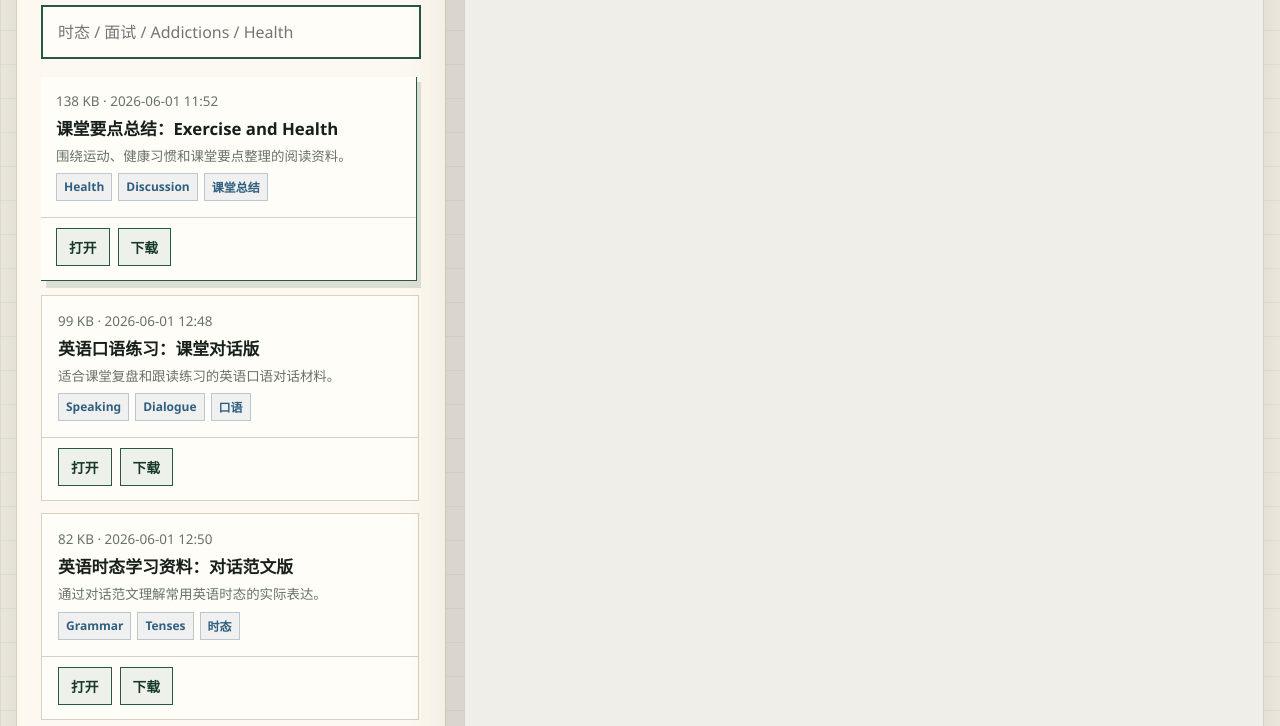
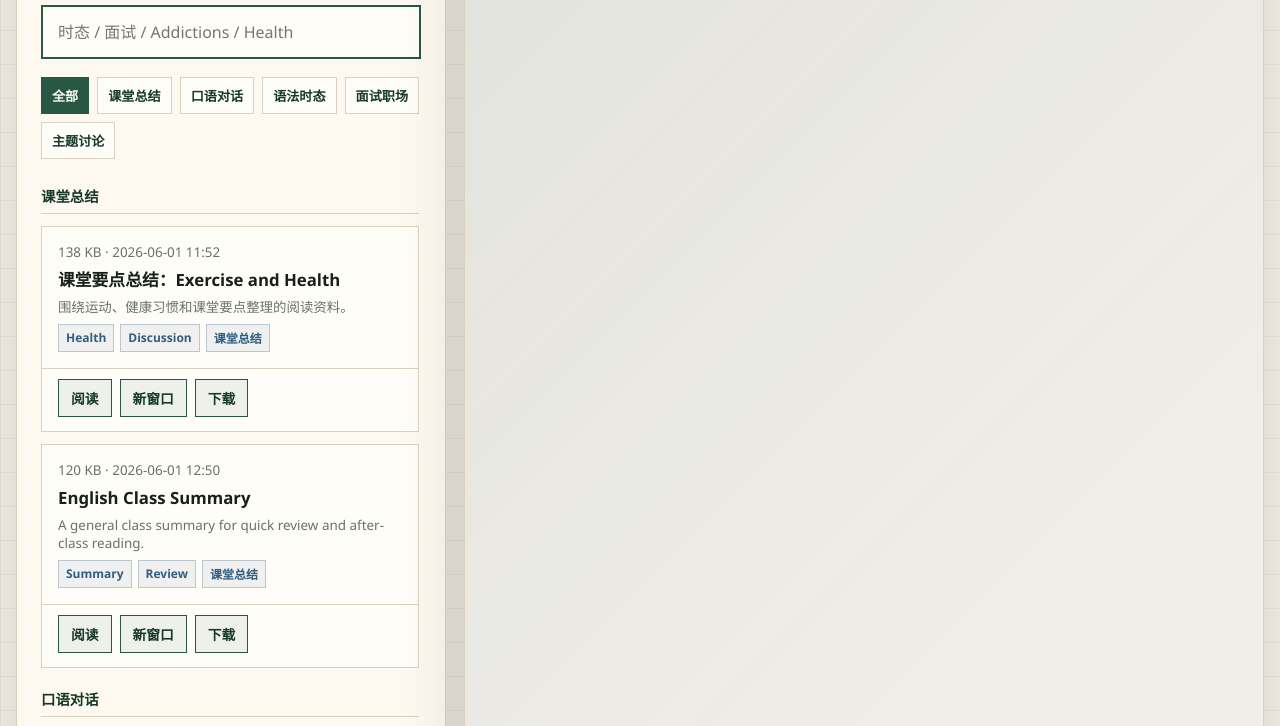
Before and after one commit to gongyijie85/english-class-course-browser, a website built with Vite: page index.html in a window 1280 px wide. Shown: the part 310-1036 px from the top of the page. Built offline with nearby package versions, Linux system fonts and the light colour scheme; files whose address does not match are found by name.

Commit message:
Improve course directory and PDF sync workflow

```diff
--- a/package.json
+++ b/package.json
@@ -5,6 +5,7 @@
   "type": "module",
   "scripts": {
     "dev": "vite --host 0.0.0.0",
+    "sync:pdfs": "node scripts/sync-pdfs.mjs",
     "build": "tsc && vite build",
     "preview": "vite preview --host 0.0.0.0"
   },
--- a/src/courses.ts
+++ b/src/courses.ts
@@ -2,6 +2,7 @@ export type Course = {
   id: string;
   title: string;
   fileName: string;
+  category: string;
   updated: string;
   size: string;
   tags: string[];
@@ -10,76 +11,116 @@ export type Course = {
 
 export const courses: Course[] = [
   {
-    id: "exercise-health",
-    title: "课堂要点总结：Exercise and Health",
-    fileName: "课堂要点总结_Exercise_and_Health.pdf",
-    updated: "2026-06-01 11:52",
-    size: "138 KB",
-    tags: ["Health", "Discussion", "课堂总结"],
-    summary: "围绕运动、健康习惯和课堂要点整理的阅读资料。"
+    "id": "exercise-health",
+    "title": "课堂要点总结：Exercise and Health",
+    "category": "课堂总结",
+    "tags": [
+      "Health",
+      "Discussion",
+      "课堂总结"
+    ],
+    "summary": "围绕运动、健康习惯和课堂要点整理的阅读资料。",
+    "fileName": "课堂要点总结_Exercise_and_Health.pdf",
+    "updated": "2026-06-01 11:52",
+    "size": "138 KB"
   },
   {
-    id: "speaking-dialogue",
-    title: "英语口语练习：课堂对话版",
-    fileName: "英语口语练习_课堂对话版.pdf",
-    updated: "2026-06-01 12:48",
-    size: "99 KB",
-    tags: ["Speaking", "Dialogue", "口语"],
-    summary: "适合课堂复盘和跟读练习的英语口语对话材料。"
+    "id": "speaking-dialogue",
+    "title": "英语口语练习：课堂对话版",
+    "category": "口语对话",
+    "tags": [
+      "Speaking",
+      "Dialogue",
+      "口语"
+    ],
+    "summary": "适合课堂复盘和跟读练习的英语口语对话材料。",
+    "fileName": "英语口语练习_课堂对话版.pdf",
+    "updated": "2026-06-01 12:48",
+    "size": "99 KB"
   },
   {
-    id: "tense-dialogue",
-    title: "英语时态学习资料：对话范文版",
-    fileName: "英语时态学习资料_对话范文版.pdf",
-    updated: "2026-06-01 12:50",
-    size: "82 KB",
-    tags: ["Grammar", "Tenses", "时态"],
-    summary: "通过对话范文理解常用英语时态的实际表达。"
+    "id": "tense-dialogue",
+    "title": "英语时态学习资料：对话范文版",
+    "category": "语法时态",
+    "tags": [
+      "Grammar",
+      "Tenses",
+      "时态"
+    ],
+    "summary": "通过对话范文理解常用英语时态的实际表达。",
+    "fileName": "英语时态学习资料_对话范文版.pdf",
+    "updated": "2026-06-01 12:50",
+    "size": "82 KB"
   },
   {
-    id: "lesson11-tenses",
-    title: "英语时态学习资料：Lesson 11",
-    fileName: "英语时态学习资料_Lesson11.pdf",
-    updated: "2026-06-01 12:47",
-    size: "112 KB",
-    tags: ["Grammar", "Lesson 11", "时态"],
-    summary: "Lesson 11 的时态知识点、例句和课堂学习资料。"
+    "id": "lesson11-tenses",
+    "title": "英语时态学习资料：Lesson 11",
+    "category": "语法时态",
+    "tags": [
+      "Grammar",
+      "Lesson 11",
+      "时态"
+    ],
+    "summary": "Lesson 11 的时态知识点、例句和课堂学习资料。",
+    "fileName": "英语时态学习资料_Lesson11.pdf",
+    "updated": "2026-06-01 12:47",
+    "size": "112 KB"
   },
   {
-    id: "interview-skills",
-    title: "英语学习与面试技巧：课堂版",
-    fileName: "英语学习与面试技巧_课堂版.pdf",
-    updated: "2026-06-01 12:49",
-    size: "151 KB",
-    tags: ["Interview", "Career", "面试"],
-    summary: "面试场景下的英语表达、学习方法和课堂练习内容。"
+    "id": "interview-skills",
+    "title": "英语学习与面试技巧：课堂版",
+    "category": "面试职场",
+    "tags": [
+      "Interview",
+      "Career",
+      "面试"
+    ],
+    "summary": "面试场景下的英语表达、学习方法和课堂练习内容。",
+    "fileName": "英语学习与面试技巧_课堂版.pdf",
+    "updated": "2026-06-01 12:49",
+    "size": "151 KB"
   },
   {
-    id: "addictions-notes",
-    title: "English Class Notes: Addictions",
-    fileName: "English_Class_Notes_Addictions.pdf",
-    updated: "2026-06-01 12:47",
-    size: "106 KB",
-    tags: ["Addictions", "Notes", "Vocabulary"],
-    summary: "Topic notes for discussing addictions, habits, and related vocabulary."
+    "id": "addictions-notes",
+    "title": "English Class Notes: Addictions",
+    "category": "主题讨论",
+    "tags": [
+      "Addictions",
+      "Notes",
+      "Vocabulary"
+    ],
+    "summary": "Topic notes for discussing addictions, habits, and related vocabulary.",
+    "fileName": "English_Class_Notes_Addictions.pdf",
+    "updated": "2026-06-01 12:47",
+    "size": "106 KB"
   },
   {
-    id: "class-summary",
-    title: "English Class Summary",
-    fileName: "english_class_summary.pdf",
-    updated: "2026-06-01 12:50",
-    size: "120 KB",
-    tags: ["Summary", "Review", "课堂总结"],
-    summary: "A general class summary for quick review and after-class reading."
+    "id": "class-summary",
+    "title": "English Class Summary",
+    "category": "课堂总结",
+    "tags": [
+      "Summary",
+      "Review",
+      "课堂总结"
+    ],
+    "summary": "A general class summary for quick review and after-class reading.",
+    "fileName": "english_class_summary.pdf",
+    "updated": "2026-06-01 12:50",
+    "size": "120 KB"
   },
   {
-    id: "trends-dialogue",
-    title: "English Lesson: Trends Dialogue",
-    fileName: "English_Lesson_Trends_Dialogue.pdf",
-    updated: "2026-06-01 12:50",
-    size: "133 KB",
-    tags: ["Trends", "Dialogue", "Discussion"],
-    summary: "Dialogue-based material for talking about trends and opinions."
+    "id": "trends-dialogue",
+    "title": "English Lesson: Trends Dialogue",
+    "category": "主题讨论",
+    "tags": [
+      "Trends",
+      "Dialogue",
+      "Discussion"
+    ],
+    "summary": "Dialogue-based material for talking about trends and opinions.",
+    "fileName": "English_Lesson_Trends_Dialogue.pdf",
+    "updated": "2026-06-01 12:50",
+    "size": "133 KB"
   }
 ];
 
--- a/src/main.ts
+++ b/src/main.ts
@@ -9,8 +9,9 @@ if (!appRoot) {
 
 const app = appRoot;
 
-let activeCourse = courses[0];
+let activeCourse: Course | null = null;
 let query = "";
+let activeCategory = "全部";
 
 function injectStyles(): void {
   if (document.querySelector<HTMLStyleElement>("#course-browser-styles")) {
@@ -26,6 +27,10 @@ function injectStyles(): void {
 const normalize = (value: string) => value.toLowerCase().trim();
 
 function matchesCourse(course: Course, search: string): boolean {
+  if (activeCategory !== "全部" && course.category !== activeCategory) {
+    return false;
+  }
+
   const normalizedSearch = normalize(search);
   if (!normalizedSearch) {
     return true;
@@ -38,20 +43,41 @@ function matchesCourse(course: Course, search: string): boolean {
   return haystack.includes(normalizedSearch);
 }
 
+function categories(): string[] {
+  return ["全部", ...Array.from(new Set(courses.map((course) => course.category)))];
+}
+
+function groupCourses(courseList: Course[]): Array<[string, Course[]]> {
+  const groups: Array<[string, Course[]]> = [];
+
+  courseList.forEach((course) => {
+    const existingGroup = groups.find(([category]) => category === course.category);
+    if (existingGroup) {
+      existingGroup[1].push(course);
+      return;
+    }
+
+    groups.push([course.category, [course]]);
+  });
+
+  return groups;
+}
+
 function renderCourseCard(course: Course): string {
-  const isActive = course.id === activeCourse.id;
+  const isActive = course.id === activeCourse?.id;
   const tags = course.tags.map((tag) => `<span>${tag}</span>`).join("");
 
   return `
     <article class="course-card ${isActive ? "is-active" : ""}" data-course-id="${course.id}">
-      <button class="course-select" type="button" data-action="select" data-course-id="${course.id}">
+      <div class="course-body">
         <span class="course-kicker">${course.size} · ${course.updated}</span>
         <strong>${course.title}</strong>
         <span class="course-summary">${course.summary}</span>
         <span class="tag-row">${tags}</span>
-      </button>
+      </div>
       <div class="course-actions">
-        <a href="${courseUrl(course)}" target="_blank" rel="noreferrer">打开</a>
+        <button class="read-button" type="button" data-action="select" data-course-id="${course.id}">阅读</button>
+        <a href="${courseUrl(course)}" target="_blank" rel="noreferrer">新窗口</a>
         <a href="${courseUrl(course)}" download="${course.fileName}">下载</a>
       </div>
     </article>
@@ -60,12 +86,29 @@ function renderCourseCard(course: Course): string {
 
 function render(): void {
   const filteredCourses = courses.filter((course) => matchesCourse(course, query));
-  const visibleActiveCourse =
-    filteredCourses.find((course) => course.id === activeCourse.id) ?? filteredCourses[0] ?? activeCourse;
-
-  if (visibleActiveCourse.id !== activeCourse.id) {
-    activeCourse = visibleActiveCourse;
-  }
+  const groupedCourses = groupCourses(filteredCourses);
+  const readerTitle = activeCourse?.title ?? "请选择一份课程资料";
+  const readerContent = activeCourse
+    ? `
+        <iframe
+          title="${activeCourse.title}"
+          src="${courseUrl(activeCourse)}"
+          loading="lazy"
+        ></iframe>
+      `
+    : `
+        <div class="reader-empty">
+          <p class="eyebrow">Ready</p>
+          <h2>选择左侧资料后开始阅读</h2>
+          <p>只有点击“阅读”才会加载 PDF；标签、搜索和分类不会触发下载。</p>
+        </div>
+      `;
+  const readerActions = activeCourse
+    ? `
+        <a href="${courseUrl(activeCourse)}" target="_blank" rel="noreferrer">新窗口</a>
+        <a href="${courseUrl(activeCourse)}" download="${activeCourse.fileName}">下载</a>
+      `
+    : "";
 
   app.innerHTML = `
     <main class="shell">
@@ -89,10 +132,34 @@ function render(): void {
           />
         </div>
 
+        <div class="filter-row" aria-label="课程分类">
+          ${categories()
+            .map(
+              (category) => `
+                <button
+                  class="${category === activeCategory ? "is-active" : ""}"
+                  type="button"
+                  data-action="filter"
+                  data-category="${category}"
+                >${category}</button>
+              `
+            )
+            .join("")}
+        </div>
+
         <div class="course-list" aria-live="polite">
           ${
             filteredCourses.length
-              ? filteredCourses.map(renderCourseCard).join("")
+              ? groupedCourses
+                  .map(
+                    ([category, categoryCourses]) => `
+                      <section class="course-group" aria-label="${category}">
+                        <h3>${category}</h3>
+                        ${categoryCourses.map(renderCourseCard).join("")}
+                      </section>
+                    `
+                  )
+                  .join("")
               : `<p class="empty-state">没有找到匹配的课程资料。</p>`
           }
         </div>
@@ -102,18 +169,13 @@ function render(): void {
         <div class="reader-toolbar">
           <div>
             <p class="eyebrow">Now Reading</p>
-            <h2>${activeCourse.title}</h2>
+            <h2>${readerTitle}</h2>
           </div>
           <div class="reader-actions">
-            <a href="${courseUrl(activeCourse)}" target="_blank" rel="noreferrer">新窗口</a>
-            <a href="${courseUrl(activeCourse)}" download="${activeCourse.fileName}">下载</a>
+            ${readerActions}
           </div>
         </div>
-        <iframe
-          title="${activeCourse.title}"
-          src="${courseUrl(activeCourse)}"
-          loading="lazy"
-        ></iframe>
+        ${readerContent}
       </section>
     </main>
   `;
@@ -138,6 +200,13 @@ function bindEvents(): void {
       }
     });
   });
+
+  document.querySelectorAll<HTMLButtonElement>("[data-action='filter']").forEach((button) => {
+    button.addEventListener("click", () => {
+      activeCategory = button.dataset.category ?? "全部";
+      render();
+    });
+  });
 }
 
 injectStyles();
--- a/src/styles.css
+++ b/src/styles.css
@@ -149,11 +149,23 @@ h2 {
   box-shadow: 0 0 0 4px rgba(180, 90, 60, 0.14);
 }
 
-.course-list {
+.course-list,
+.course-group {
   display: grid;
   gap: 12px;
+}
+
+.course-list {
   overflow: auto;
   padding-right: 2px;
+}
+
+.course-group h3 {
+  margin: 8px 0 0;
+  border-bottom: 1px solid var(--line);
+  padding-bottom: 7px;
+  color: var(--pine-dark);
+  font-size: 0.9rem;
 }
 
 .course-card {
@@ -172,19 +184,15 @@ h2 {
   transform: translate(-2px, -2px);
 }
 
-.course-select {
+.course-body {
   display: grid;
   gap: 8px;
   width: 100%;
-  border: 0;
   padding: 16px;
   color: inherit;
-  text-align: left;
-  background: transparent;
-  cursor: pointer;
 }
 
-.course-select strong {
+.course-body strong {
   font-size: 1.05rem;
   line-height: 1.25;
 }
@@ -223,6 +231,7 @@ h2 {
 }
 
 .course-actions a,
+.course-actions button,
 .reader-actions a {
   display: inline-flex;
   align-items: center;
@@ -234,9 +243,11 @@ h2 {
   font-size: 0.86rem;
   font-weight: 800;
   background: rgba(40, 87, 67, 0.08);
+  cursor: pointer;
 }
 
 .course-actions a:hover,
+.course-actions button:hover,
 .reader-actions a:hover {
   color: #fffaf1;
   background: var(--pine);
@@ -247,6 +258,30 @@ h2 {
   align-items: center;
 }
 
+.filter-row {
+  display: flex;
+  flex-wrap: wrap;
+  gap: 8px;
+  margin: 0 0 18px;
+}
+
+.filter-row button {
+  border: 1px solid var(--line);
+  padding: 8px 10px;
+  color: var(--pine-dark);
+  font-size: 0.82rem;
+  font-weight: 800;
+  background: #fffdf8;
+  cursor: pointer;
+}
+
+.filter-row button:hover,
+.filter-row button.is-active {
+  border-color: var(--pine);
+  color: #fffaf1;
+  background: var(--pine);
+}
+
 iframe {
   display: block;
   width: 100%;
@@ -254,6 +289,29 @@ iframe {
   min-height: 460px;
   border: 0;
   background: #f0eee8;
+}
+
+.reader-empty {
+  display: grid;
+  align-content: center;
+  justify-items: start;
+  min-height: 460px;
+  padding: 42px;
+  color: var(--muted);
+  background:
+    linear-gradient(135deg, rgba(40, 87, 67, 0.08), transparent 44%),
+    #f0eee8;
+}
+
+.reader-empty h2 {
+  margin-bottom: 10px;
+  color: var(--ink);
+}
+
+.reader-empty p:last-child {
+  max-width: 520px;
+  margin: 0;
+  line-height: 1.6;
 }
 
 .empty-state {
```
Also changed, not shown: scripts/sync-pdfs.mjs (added, +161 -0 lines), README.md.
